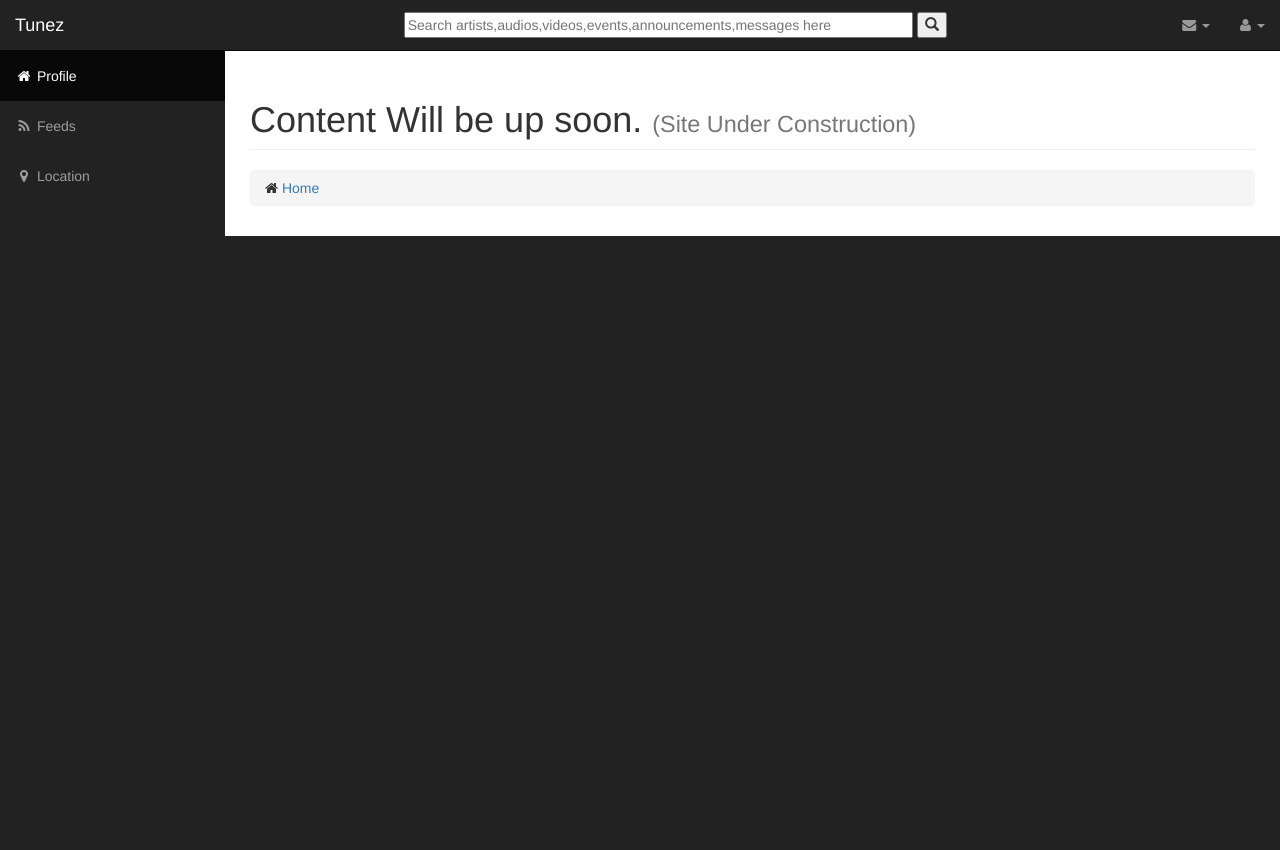
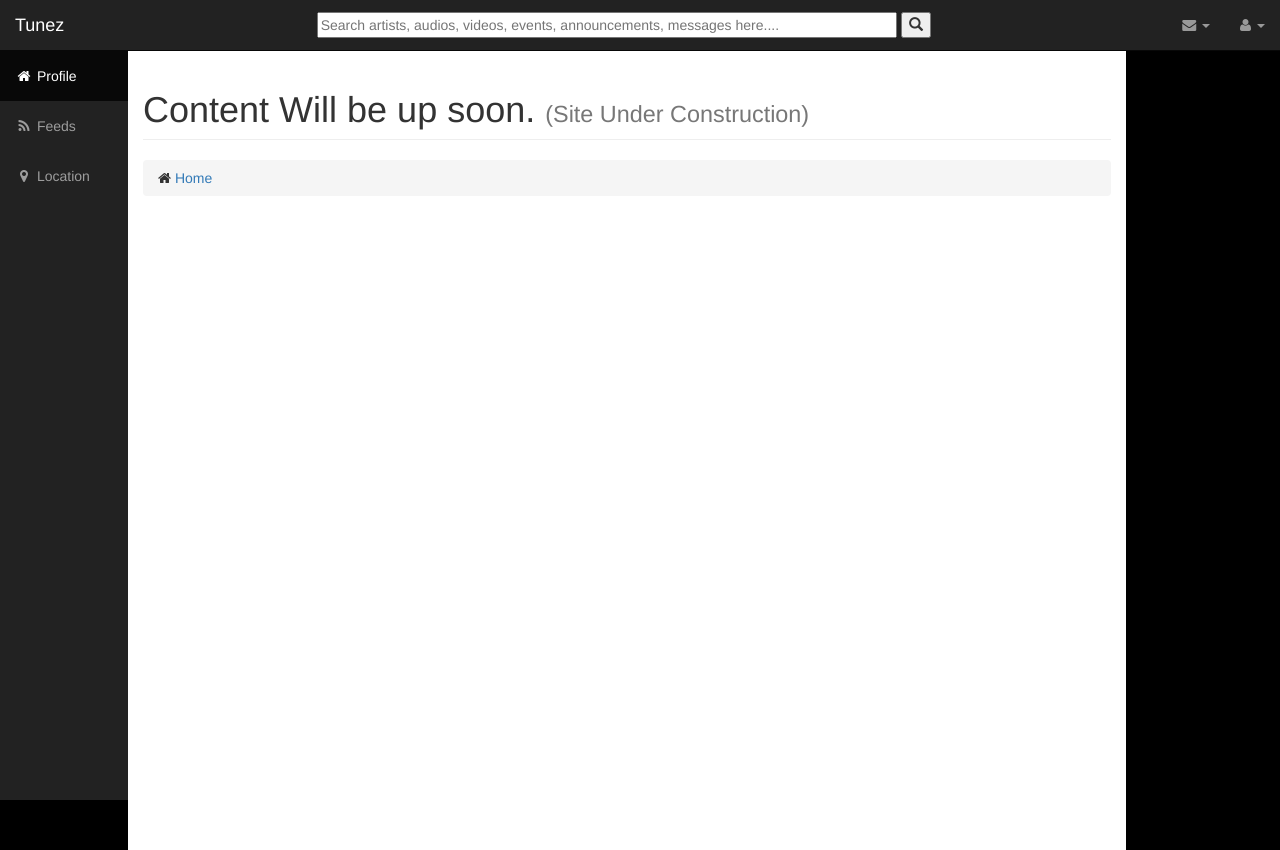
Before and after one commit to mkmad/band, a Django app: template music/templates/music/profile.html in a window 1280 px wide. Before the commit the page ends 236 px from the top, so only its background shows below. Run offline with Django 3.2, Linux system fonts and the light colour scheme; the template is opened without the code that fills it, so the values that code supplies are empty; some libraries are stand-ins or nearby versions.

Commit message:
Changes made to base html

```diff
--- a/music/static/css/sb-admin.css
+++ b/music/static/css/sb-admin.css
@@ -23,8 +23,32 @@ body {
 
 #page-wrapper {
     width: 100%;
-    padding: 0;
+    height: 100%;
+    position: relative;
+    display: table-row;
     background-color: #fff;
+}
+
+.main_page{
+    width: 100%;
+    height: 100%;
+    padding-left: 10%;
+    padding-right: 12%;
+    display: table;
+    position: absolute;
+    background-color: black;
+}
+
+.search_bar{
+    padding-left: 20%;
+}
+
+.search_bar_top{
+    padding-top: 0.30%;
+}
+
+.search_input{
+    width: 81%;
 }
 
 .huge {
@@ -34,12 +58,17 @@ body {
 
 @media(min-width:768px) {
     #wrapper {
-        padding-left: 225px;
+        padding-left: 0%;
+        padding-right:0%;
     }
 
     #page-wrapper {
-        padding: 10px;
+        top: 5%;
+        bottom: 2%;
+        padding: 0%;
+
     }
+
 }
 
 /* Top Navigation */
@@ -117,7 +146,7 @@ ul.alert-dropdown {
         position: fixed;
         top: 51px;
         left: 225px;
-        width: 225px;
+        width: 10%;
         margin-left: -225px;
         border: none;
         border-radius: 0;
--- a/music/templates/base.html
+++ b/music/templates/base.html
@@ -50,10 +50,10 @@
                 </button>
                 <a class="navbar-brand" href="." onclick="window.location.reload(true);">Tunez</a>
             </div>
-            <div style="padding-left: 23%; padding-top: 0.30%" class="col-md-10">
-                <form class="navbar-form" role="search">
+            <div class="col-md-10 search_bar_top">
+                <form class="navbar-form search_bar" role="search">
                     <div class="col-md-11 btn-group">
-                        <input style="width: 80%" type="text" placeholder="Search artists,audios,videos,events,announcements,messages here" name="q">
+                        <input class="search_input" type="text" placeholder="Search artists, audios, videos, events, announcements, messages here...." name="q">
                             <button type="submit"><i class="glyphicon glyphicon-search"></i></button>
                         <!--
                         <button class="col-md-1" type="submit"><i class="glyphicon glyphicon-search"></i></button>
@@ -102,6 +102,7 @@
             </ul>
             <!-- Sidebar Menu Items - These collapse to the responsive navigation menu on small screens -->
             <div class="collapse navbar-collapse navbar-ex1-collapse">
+                <div class="nav" id="side-bar">
                     <ul class="nav navbar-nav side-nav">
                         <li class="active">
                             <a href=""><i class="fa fa-fw fa-home"></i> Profile </a>
@@ -114,25 +115,29 @@
                         </li>
                     </ul>
                 </div>
+            </div>
+
             <!-- /.navbar-collapse -->
         </nav>
+
+
+
+    </div>
+    <!-- /#wrapper -->
+
+    <div class="main_page">
         <div id="page-wrapper">
-
-            <div class="container-fluid">
-
 
             {% block content %}
 
             {% endblock %}
-
+        </div>
+            <!-- /#page-wrapper -->
     </div>
     <!-- /.container -->
 
-        </div>
-        <!-- /#page-wrapper -->
 
-    </div>
-    <!-- /#wrapper -->
+
 
     <!-- jQuery -->
     <script src="{% static 'js/jquery.js' %}"></script>
--- a/music/templates/music/profile.html
+++ b/music/templates/music/profile.html
@@ -2,7 +2,6 @@
 
 {% block content %}
 
-    <div class="row">
         <div class="col-lg-12">
             <h1 class="page-header">
                 Content Will be up soon.
@@ -14,6 +13,5 @@
                 </li>
             </ol>
         </div>
-    </div>
 
 {% endblock %}
```
Lines whose indentation alone changed are shown as unchanged.
